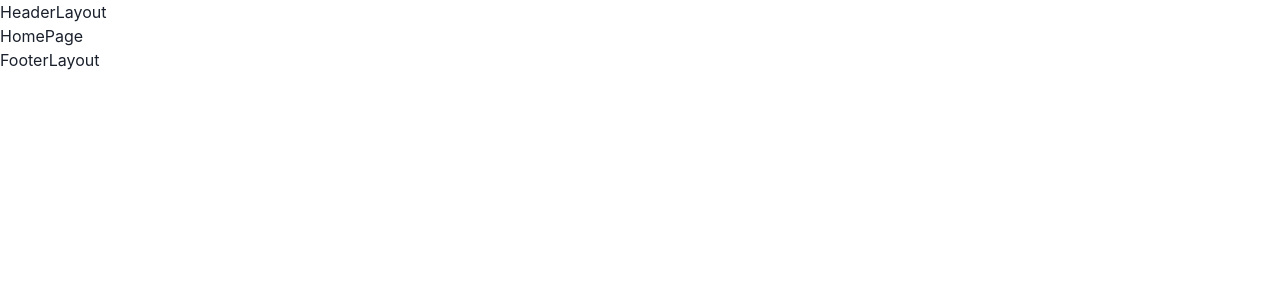
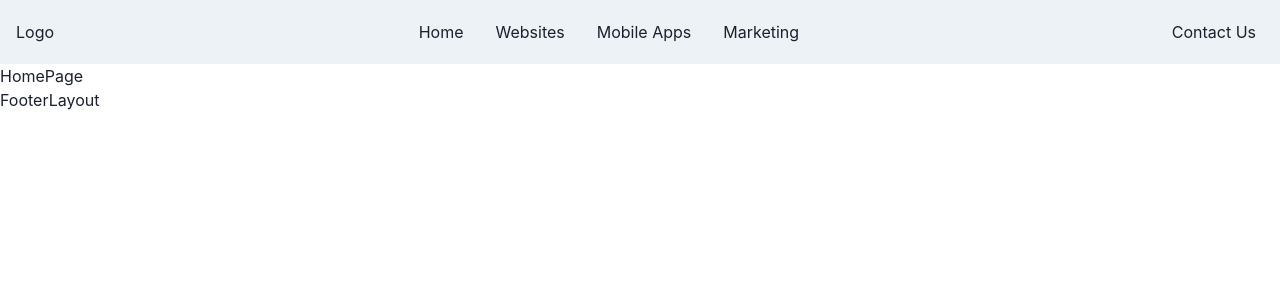
Before and after one commit to BhanuVikram/Chakra_Company, a React (Vite) app: page / in a window 1280 px wide. Shown: the top 300 px of the page. Built offline with nearby package versions, Linux system fonts and the light colour scheme.

Commit message:
Feature: Header

```diff
--- a/index.html
+++ b/index.html
@@ -2,7 +2,6 @@
 <html lang="en">
   <head>
     <meta charset="UTF-8" />
-    <link rel="icon" type="image/svg+xml" href="/vite.svg" />
     <meta name="viewport" content="width=device-width, initial-scale=1.0" />
     <title>Chakra Company</title>
   </head>
--- a/package.json
+++ b/package.json
@@ -10,6 +10,7 @@
     "preview": "vite preview"
   },
   "dependencies": {
+    "@chakra-ui/icons": "^2.1.1",
     "@chakra-ui/react": "^2.8.2",
     "@emotion/react": "^11.11.4",
     "@emotion/styled": "^11.11.5",
--- a/src/App.jsx
+++ b/src/App.jsx
@@ -16,8 +16,8 @@
   return (
     <Routes>
       <Route path="/" element={<HomePage />} />
-      <Route path="/web" element={<WebDevPage />} />
-      <Route path="/apps" element={<AppDevPage />} />
+      <Route path="/webdevelopment" element={<WebDevPage />} />
+      <Route path="/appdevelopment" element={<AppDevPage />} />
       <Route path="/marketing" element={<MarketingPage />} />
       <Route path="/contact" element={<ContactPage />} />
       <Route path="/404" element={<Lost404Page />} />
--- a/src/layouts/HeaderLayout.jsx
+++ b/src/layouts/HeaderLayout.jsx
@@ -1,7 +1,101 @@
 import React from "react";
+import { Link } from "react-router-dom";
+
+import {
+  Box,
+  Flex,
+  Avatar,
+  HStack,
+  Text,
+  IconButton,
+  Button,
+  Menu,
+  MenuButton,
+  MenuList,
+  MenuItem,
+  MenuDivider,
+  useDisclosure,
+  useColorModeValue,
+  Stack,
+} from "@chakra-ui/react";
+import { HamburgerIcon, CloseIcon } from "@chakra-ui/icons";
+
+const Links = [
+  { page: "Home", route: "/" },
+  { page: "Websites", route: "/webdevelopment" },
+  { page: "Mobile Apps", route: "/appdevelopment" },
+  { page: "Marketing", route: "/marketing" },
+];
+
+const NavLink = (props) => {
+  const { children } = props;
+
+  return (
+    <Box
+      as="a"
+      px={2}
+      py={1}
+      rounded={"md"}
+      _hover={{
+        textDecoration: "none",
+        bg: useColorModeValue("gray.200", "gray.700"),
+      }}
+      href={"#"}
+    >
+      {children}
+    </Box>
+  );
+};
 
 const HeaderLayout = () => {
-  return <div>HeaderLayout</div>;
+  const { isOpen, onOpen, onClose } = useDisclosure();
+
+  return (
+    <>
+      <Box bg={useColorModeValue("gray.100", "gray.900")} px={4}>
+        <Flex h={16} alignItems={"center"} justifyContent={"space-between"}>
+          <IconButton
+            size={"md"}
+            icon={isOpen ? <CloseIcon /> : <HamburgerIcon />}
+            aria-label={"Open Menu"}
+            display={{ md: "none" }}
+            onClick={isOpen ? onClose : onOpen}
+          />
+          <Box cursor={"pointer"}>Logo</Box>
+          <HStack spacing={8} alignItems={"center"}>
+            <HStack
+              as={"nav"}
+              spacing={4}
+              display={{ base: "none", md: "flex" }}
+            >
+              {Links.map((link, index) => (
+                <Link key={index} to={link.route}>
+                  <NavLink>{link.page}</NavLink>
+                </Link>
+              ))}
+            </HStack>
+          </HStack>
+          <Flex alignItems={"center"}>
+            <Link to={"/contact"}>
+              <NavLink>Contact Us</NavLink>
+            </Link>
+          </Flex>
+        </Flex>
+
+        {isOpen ? (
+          <Box pb={4} display={{ md: "none" }}>
+            <Stack as={"nav"} spacing={4}>
+              {Links.map((link, index) => (
+                <Link key={index} to={link.route}>
+                  <NavLink>{link.page}</NavLink>
+                </Link>
+              ))}
+            </Stack>
+          </Box>
+        ) : null}
+      </Box>
+    </>
+  );
 };
 
 export default HeaderLayout;
```
Also changed, not shown: 1 other file (tests, documents, lock files or other folders).
